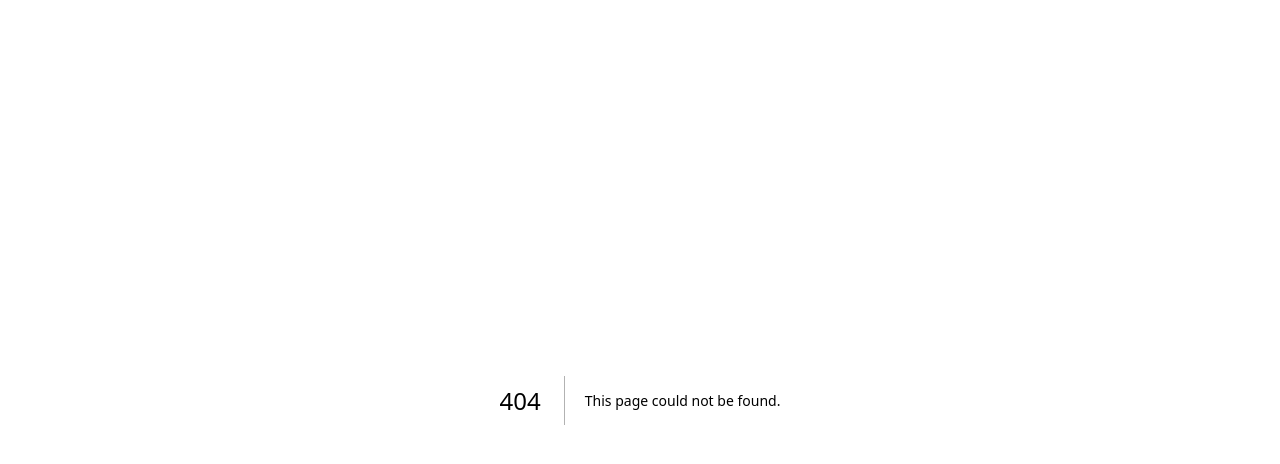
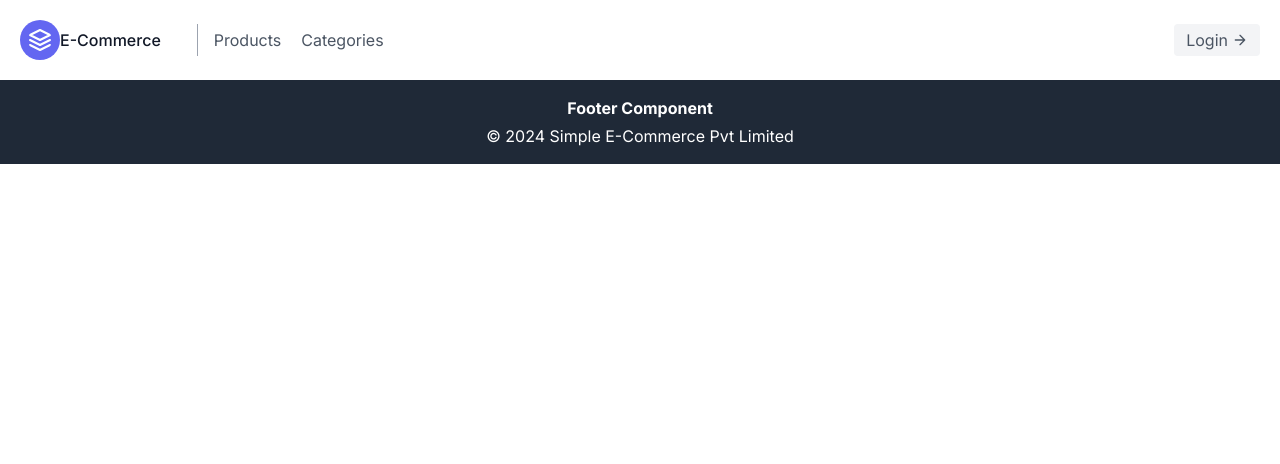
Before and after one commit to Manoj-kumar-C/727721eucb031, a Next.js app in the folder frontend/: page /Categories in a window 1280 px wide. Before the commit this address had no page. Shown: the top 464 px of the page. Built offline with nearby package versions, Linux system fonts and the light colour scheme.

Commit message:
Products UI

```diff
--- /dev/null
+++ b/frontend/app/Categories/page.tsx
@@ -0,0 +1,15 @@
+import React from 'react'
+import Header from '../components/Header'
+import Footer from '../components/Footer'
+
+const page = () => {
+  return (
+    <>
+    <Header />
+
+    <Footer />
+    </>
+  )
+}
+
+export default page
--- /dev/null
+++ b/frontend/app/components/Categories.tsx
@@ -0,0 +1,9 @@
+import React from 'react'
+
+const Categories = () => {
+  return (
+    <div>Categories</div>
+  )
+}
+
+export default Categories
--- a/frontend/app/components/Header.tsx
+++ b/frontend/app/components/Header.tsx
@@ -15,6 +15,7 @@ const Header = () => {
     </a>
     <nav className="md:mr-auto md:ml-4 md:py-1 md:pl-4 md:border-l md:border-gray-400 flex flex-wrap items-center text-base justify-center">
       <Link href={"/Products"} className="mr-5 hover:text-gray-900">Products</Link>
+      <Link href={"/Categories"} className="mr-5 hover:text-gray-900">Categories</Link>
 
 
     </nav>
```
